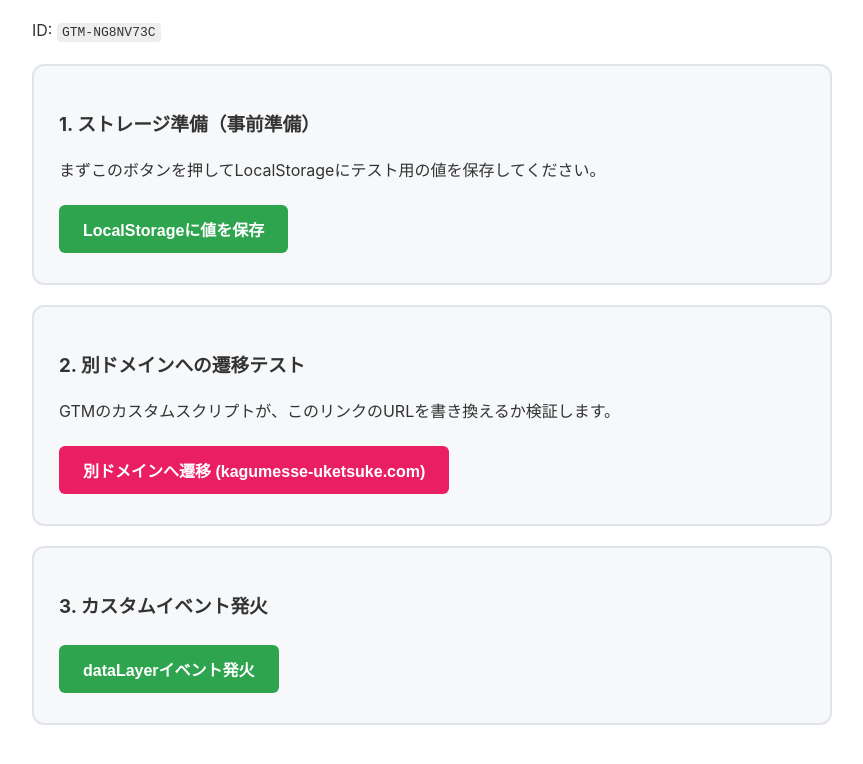
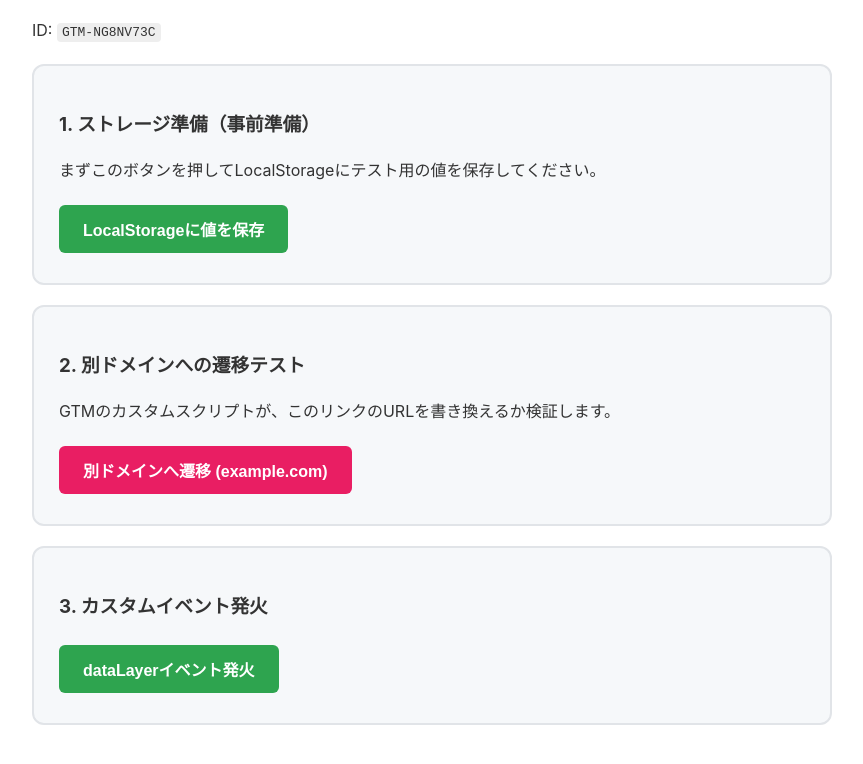
Before and after one commit to t-kusabiraki/tag-test, a plain HTML site: page index.html in a window 1280 px wide. Shown: the part 128-892 px from the top of the page, without its empty margins (208-1071 px from the left). Drawn offline with Linux system fonts and the light colour scheme.

Commit message:
Update index.html

```diff
--- a/index.html
+++ b/index.html
@@ -44,7 +44,7 @@
         <h3>2. 別ドメインへの遷移テスト</h3>
         <p>GTMのカスタムスクリプトが、このリンクのURLを書き換えるか検証します。</p>
         <a href="https://example.com" id="cross-domain-link" target="_blank">
-            <button type="button" class="link-btn">別ドメインへ遷移 (kagumesse-uketsuke.com)</button>
+            <button type="button" class="link-btn">別ドメインへ遷移 (example.com)</button>
         </a>
     </div>
 
```
